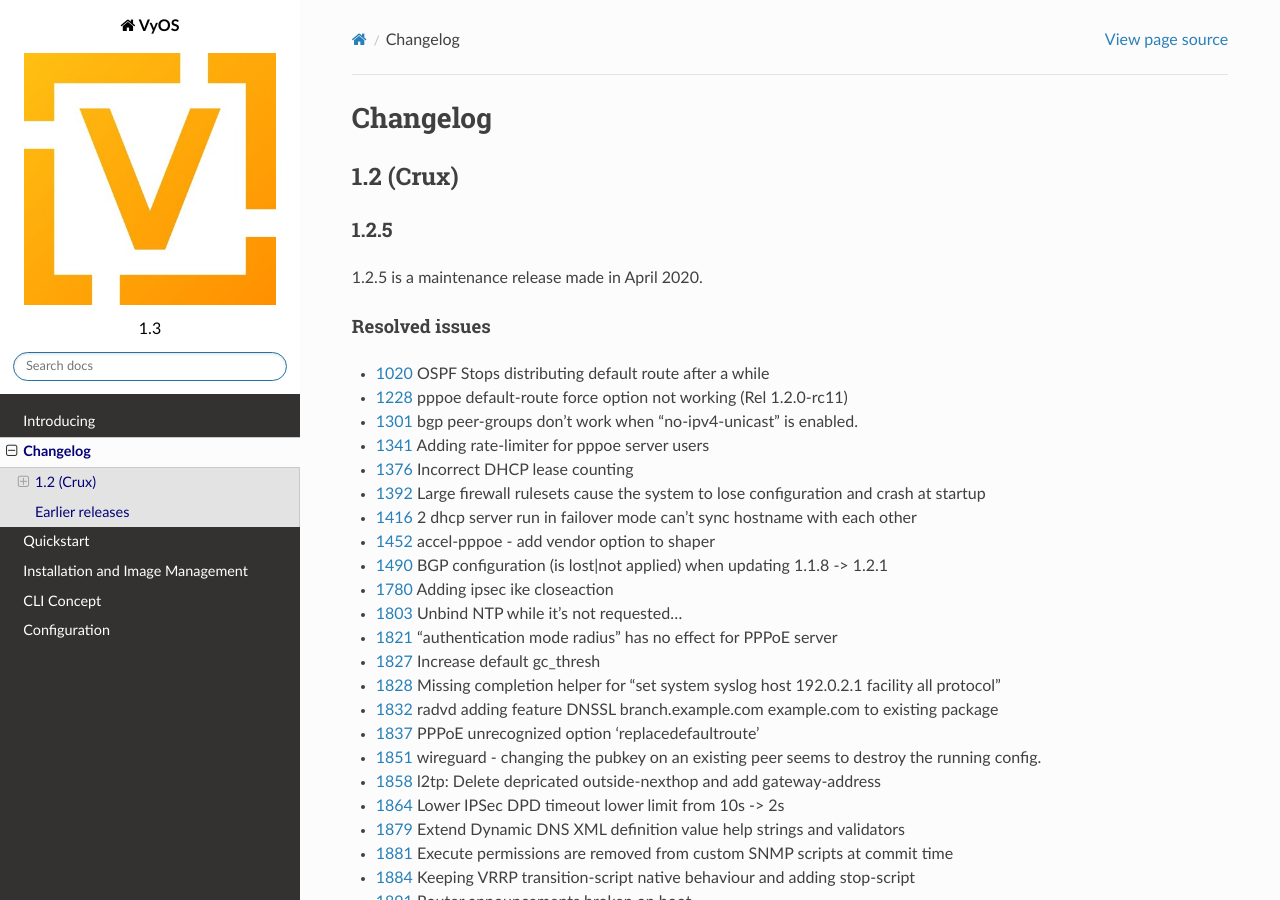
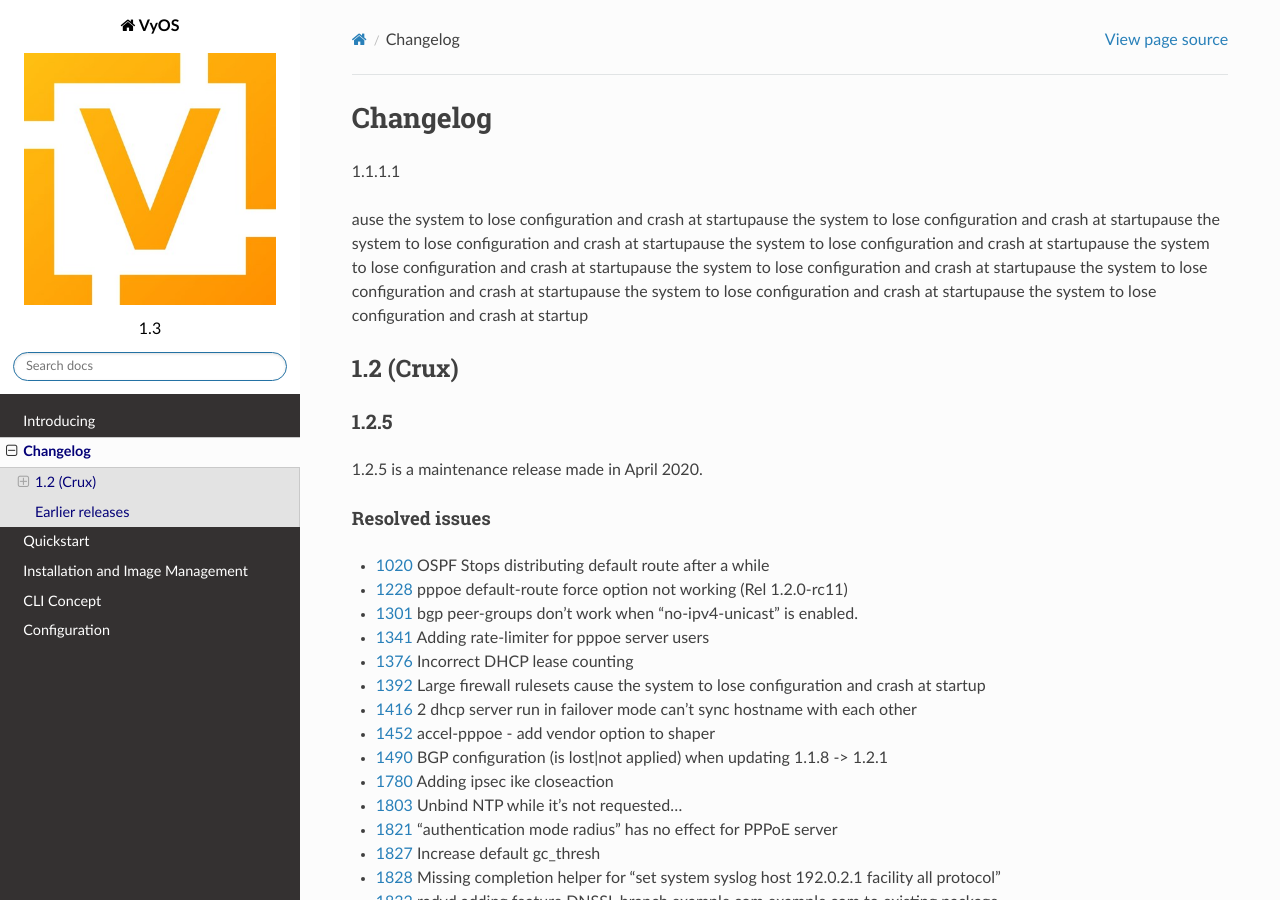
Before and after one commit to rebortg/doc-test, a Sphinx documentation site: the page built from docs/changelog.rst, in a window 1280 px wide and 900 px high. Built offline with Sphinx 7.4.7 and the Read the Docs theme 2.0.0, drawn with Linux system fonts in a browser that asks for light colours.

Commit message:
Update changelog.rst

```diff
--- a/docs/changelog.rst
+++ b/docs/changelog.rst
@@ -4,6 +4,9 @@
 Changelog
 #########
 
+1.1.1.1
+
+ause the system to lose configuration and crash at startupause the system to lose configuration and crash at startupause the system to lose configuration and crash at startupause the system to lose configuration and crash at startupause the system to lose configuration and crash at startupause the system to lose configuration and crash at startupause the system to lose configuration and crash at startupause the system to lose configuration and crash at startupause the system to lose configuration and crash at startup
 
 1.2 (Crux)
 ==========
```
